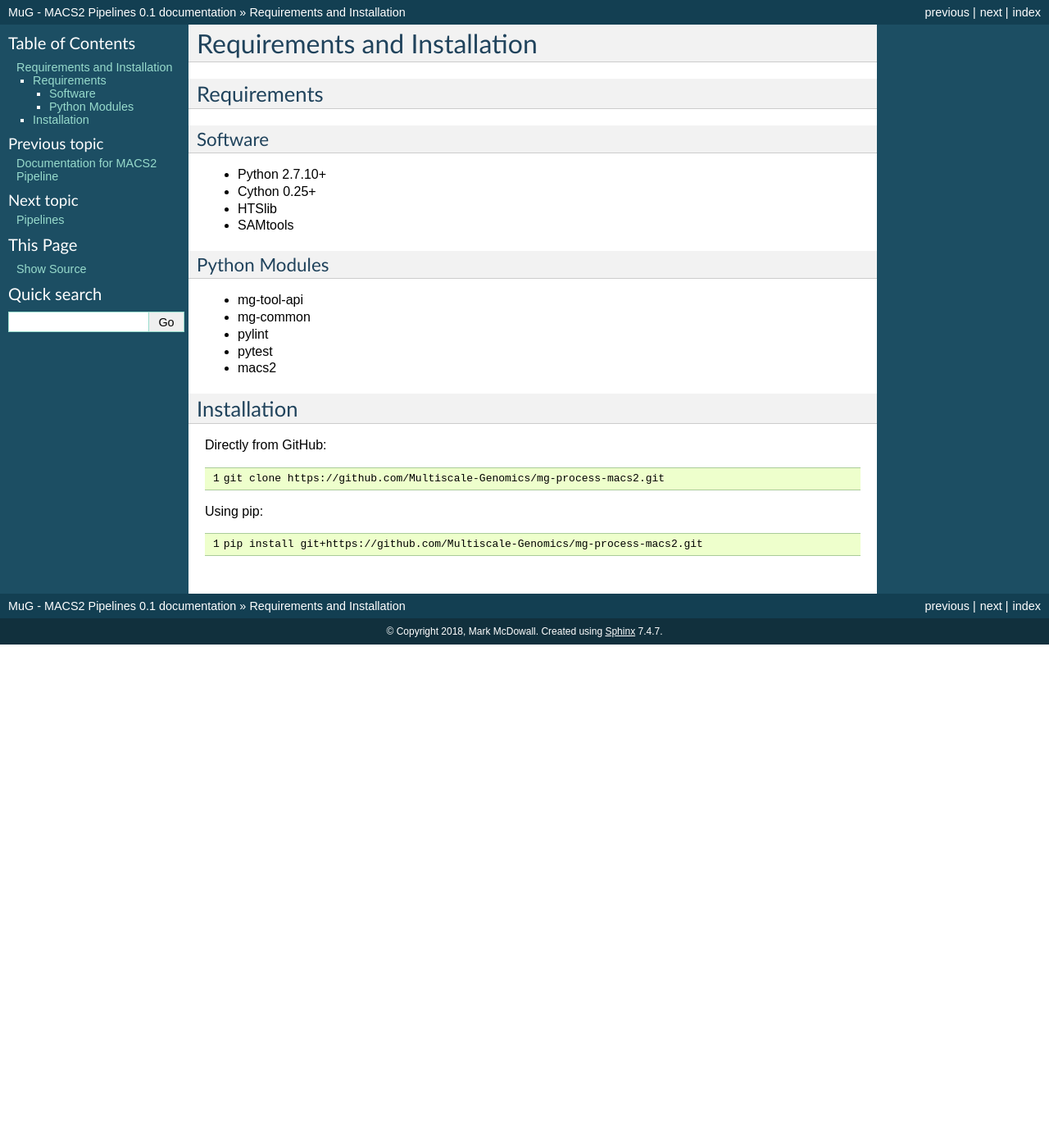
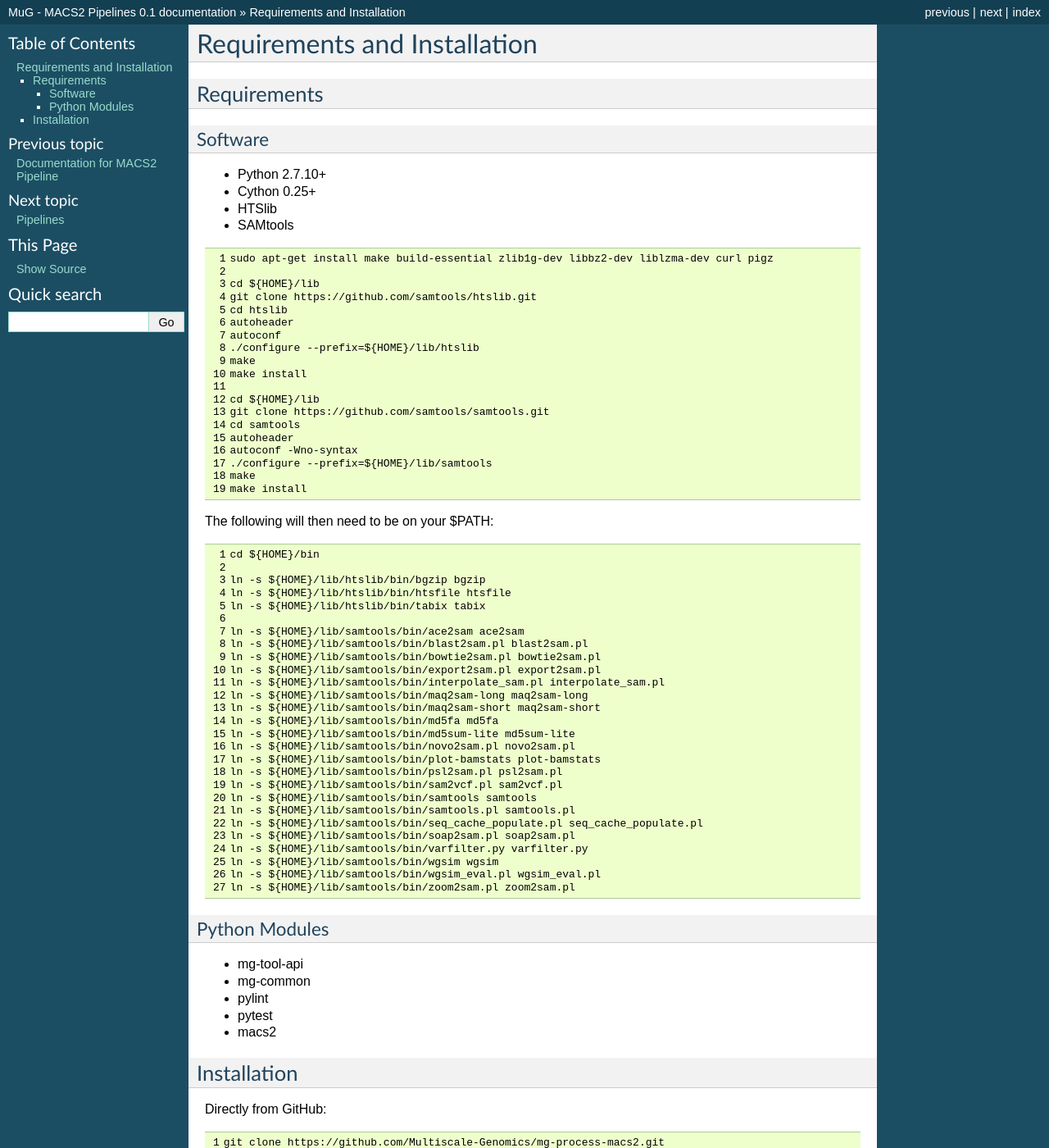
Before and after one commit to Multiscale-Genomics/mg-process-macs2, a Sphinx documentation site: the page built from docs/install.rst, in a window 1280 px wide and 1400 px high. Shown: the whole window at 82% size. Built offline with Sphinx 7.4.7, drawn with Linux system fonts in a browser that asks for light colours.

Commit message:
Updated the installation docs to include the commands that are required to be run

```diff
--- a/docs/install.rst
+++ b/docs/install.rst
@@ -27,6 +27,63 @@ Software
 - HTSlib
 - SAMtools
 
+.. code-block:: none
+   :linenos:
+
+   sudo apt-get install make build-essential zlib1g-dev libbz2-dev liblzma-dev curl pigz
+
+   cd ${HOME}/lib
+   git clone https://github.com/samtools/htslib.git
+   cd htslib
+   autoheader
+   autoconf
+   ./configure --prefix=${HOME}/lib/htslib
+   make
+   make install
+
+   cd ${HOME}/lib
+   git clone https://github.com/samtools/samtools.git
+   cd samtools
+   autoheader
+   autoconf -Wno-syntax
+   ./configure --prefix=${HOME}/lib/samtools
+   make
+   make install
+
+The following will then need to be on your $PATH:
+
+.. code-block:: none
+   :linenos:
+
+   cd ${HOME}/bin
+
+   ln -s ${HOME}/lib/htslib/bin/bgzip bgzip
+   ln -s ${HOME}/lib/htslib/bin/htsfile htsfile
+   ln -s ${HOME}/lib/htslib/bin/tabix tabix
+
+   ln -s ${HOME}/lib/samtools/bin/ace2sam ace2sam
+   ln -s ${HOME}/lib/samtools/bin/blast2sam.pl blast2sam.pl
+   ln -s ${HOME}/lib/samtools/bin/bowtie2sam.pl bowtie2sam.pl
+   ln -s ${HOME}/lib/samtools/bin/export2sam.pl export2sam.pl
+   ln -s ${HOME}/lib/samtools/bin/interpolate_sam.pl interpolate_sam.pl
+   ln -s ${HOME}/lib/samtools/bin/maq2sam-long maq2sam-long
+   ln -s ${HOME}/lib/samtools/bin/maq2sam-short maq2sam-short
+   ln -s ${HOME}/lib/samtools/bin/md5fa md5fa
+   ln -s ${HOME}/lib/samtools/bin/md5sum-lite md5sum-lite
+   ln -s ${HOME}/lib/samtools/bin/novo2sam.pl novo2sam.pl
+   ln -s ${HOME}/lib/samtools/bin/plot-bamstats plot-bamstats
+   ln -s ${HOME}/lib/samtools/bin/psl2sam.pl psl2sam.pl
+   ln -s ${HOME}/lib/samtools/bin/sam2vcf.pl sam2vcf.pl
+   ln -s ${HOME}/lib/samtools/bin/samtools samtools
+   ln -s ${HOME}/lib/samtools/bin/samtools.pl samtools.pl
+   ln -s ${HOME}/lib/samtools/bin/seq_cache_populate.pl seq_cache_populate.pl
+   ln -s ${HOME}/lib/samtools/bin/soap2sam.pl soap2sam.pl
+   ln -s ${HOME}/lib/samtools/bin/varfilter.py varfilter.py
+   ln -s ${HOME}/lib/samtools/bin/wgsim wgsim
+   ln -s ${HOME}/lib/samtools/bin/wgsim_eval.pl wgsim_eval.pl
+   ln -s ${HOME}/lib/samtools/bin/zoom2sam.pl zoom2sam.pl
+
+
 Python Modules
 ^^^^^^^^^^^^^^
 
```
